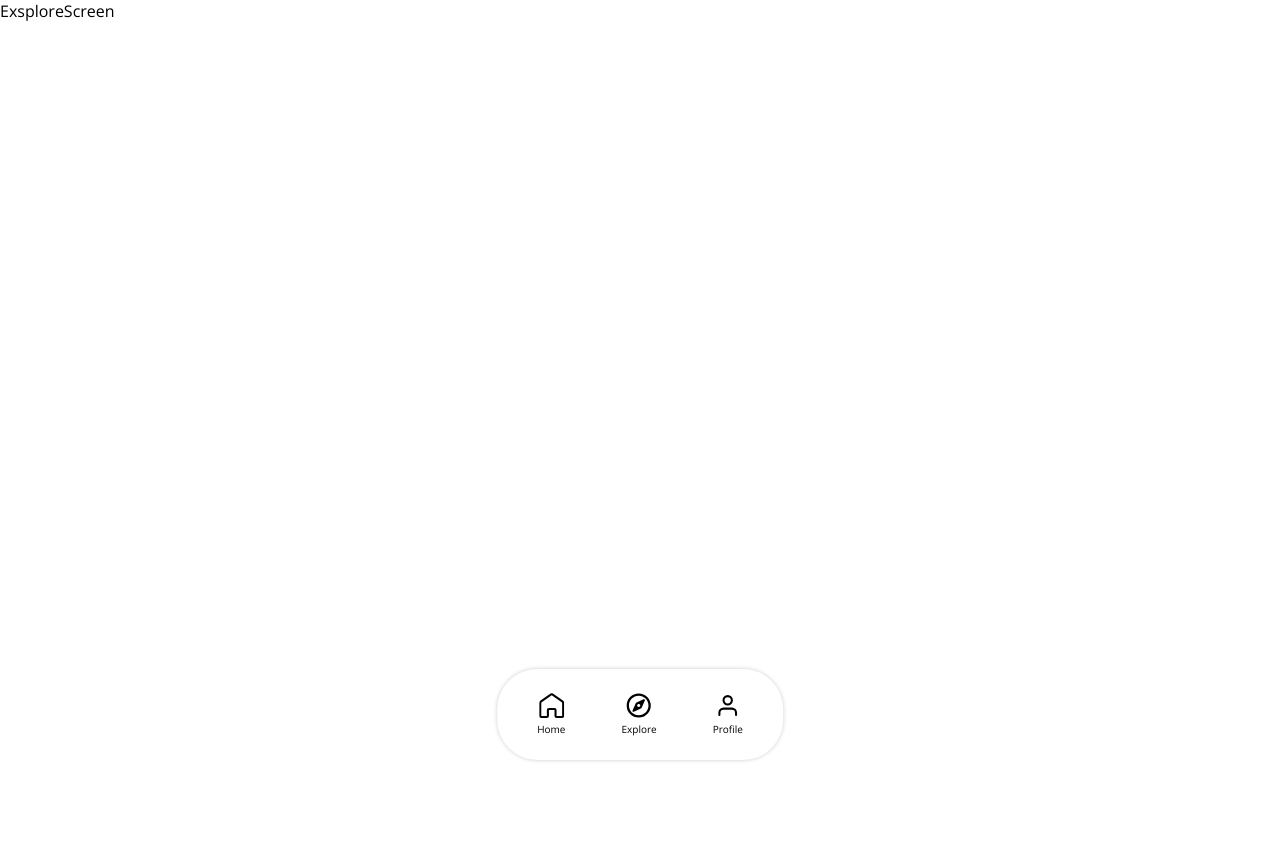
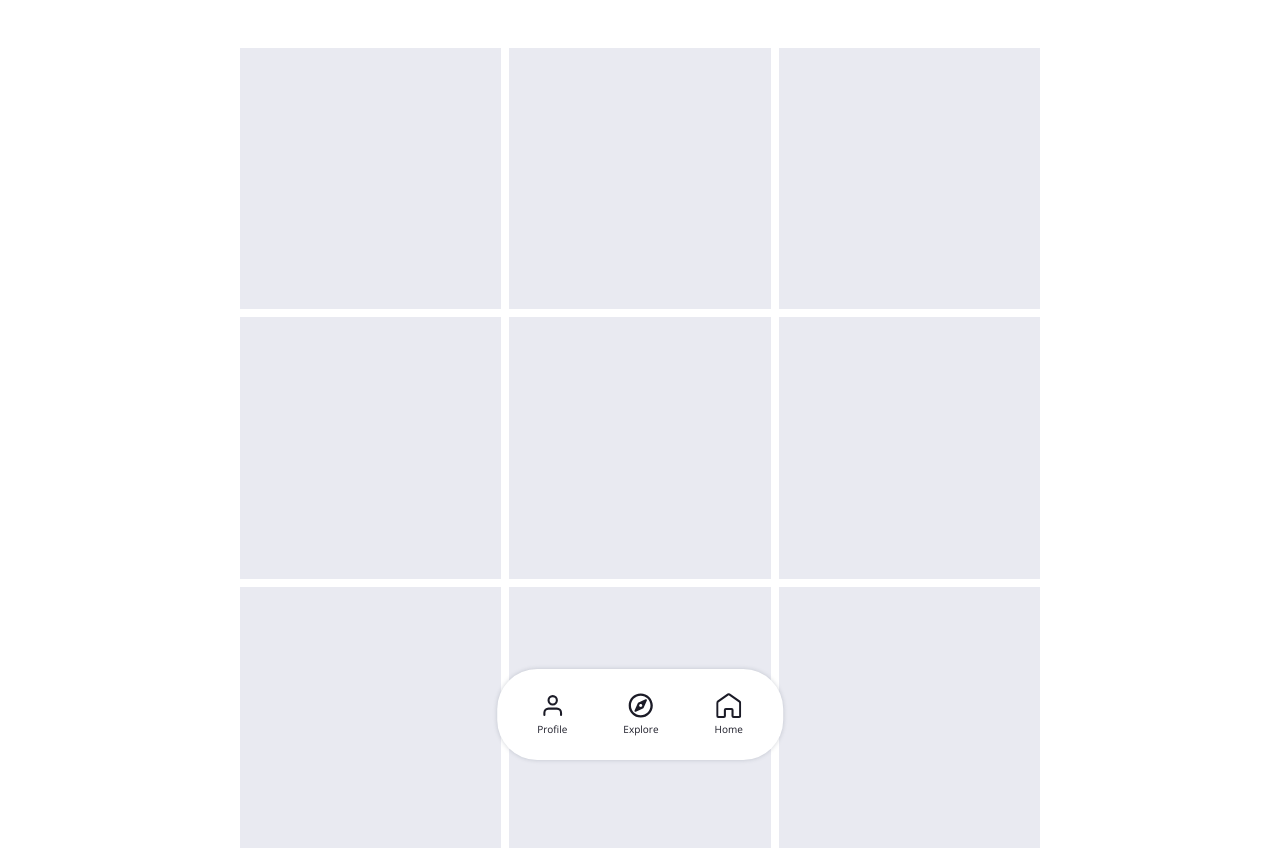
Before and after one commit to yishayhaz/haravot-barzel, a Next.js app: page /explore in a window 1280 px wide. Shown: the top 850 px of the page. Before the commit the page ends 800 px from the top, so only its background shows below. Built offline with nearby package versions, Linux system fonts and the light colour scheme.

Commit message:
explopre

```diff
--- a/src/common/components/navbar/style.module.scss
+++ b/src/common/components/navbar/style.module.scss
@@ -1,5 +1,5 @@
 .nav_wrapper {
-  position: absolute;
+  position: fixed;
   bottom: 5vh;
   left: 50%;
   transform: translateX(-50%);
@@ -11,7 +11,9 @@
   padding: 0.75rem 1.25rem;
   border-radius: 40px;
 
-  box-shadow: 0 0 4px rgba(0, 0, 0, 0.2);
+  background: $s-neutral-bg;
+
+  box-shadow: 0 0 4px rgba(var(--neutral), 0.3);
 
   &__item {
     display: flex;
@@ -24,15 +26,19 @@
     padding: inherit;
 
     text-decoration: none;
-    color: #000;
+    color: $s-neutral-text;
 
     &:hover {
-      background: #e4e4e4;
+      background: $s-neutral-200;
     }
 
     svg {
       width: 25px;
       height: 25px;
+
+      path {
+        stroke: currentColor;
+      }
     }
 
     span {
--- a/src/screens/explore/index.tsx
+++ b/src/screens/explore/index.tsx
@@ -1,10 +1,25 @@
 import { Navbar } from "@/common/components/navbar";
 import React from "react";
+import styles from "./style.module.scss";
 
 export function ExsploreScreen() {
   return (
     <>
-      ExsploreScreen
+      <div className={styles.container}>
+        <div></div>
+        <div></div>
+        <div></div>
+        <div></div>
+        <div></div>
+        <div></div>
+        <div></div>
+        <div></div>
+        <div></div>
+        <div></div>
+        <div></div>
+        <div></div>
+      </div>
+
       <Navbar />
     </>
   );
--- /dev/null
+++ b/src/screens/explore/style.module.scss
@@ -0,0 +1,12 @@
+.container {
+  display: grid;
+  grid-template-columns: repeat(3, 1fr);
+  gap: 0.5rem;
+
+  padding: $page-padding-block $content-padding-inline;
+
+  div {
+    aspect-ratio: 1;
+    background-color: $s-neutral-300;
+  }
+}
--- a/src/screens/profile/style.module.scss
+++ b/src/screens/profile/style.module.scss
@@ -48,8 +48,5 @@
       display: flex;
       gap: 1rem;
     }
-
-    p {
-    }
   }
 }
--- a/src/styles/root.scss
+++ b/src/styles/root.scss
@@ -2,18 +2,24 @@
   margin: 0;
   padding: 0;
   box-sizing: border-box;
+
+  direction: rtl;
 }
 
 :root {
   @include theme;
 }
 
-.app body[data-theme="light"] {
-  @include light-theme;
-  color-scheme: light;
+.app body {
+  background-color: $s-neutral-bg;
+  color: $s-neutral-text;
+
+  &[data-theme="light"] {
+    @include light-theme;
+    color-scheme: light;
+  }
+  &[data-theme="dark"] {
+    @include dark-theme;
+    color-scheme: dark;
+  }
 }
-
-.app body[data-theme="dark"] {
-  @include dark-theme;
-  color-scheme: dark;
-}
```
